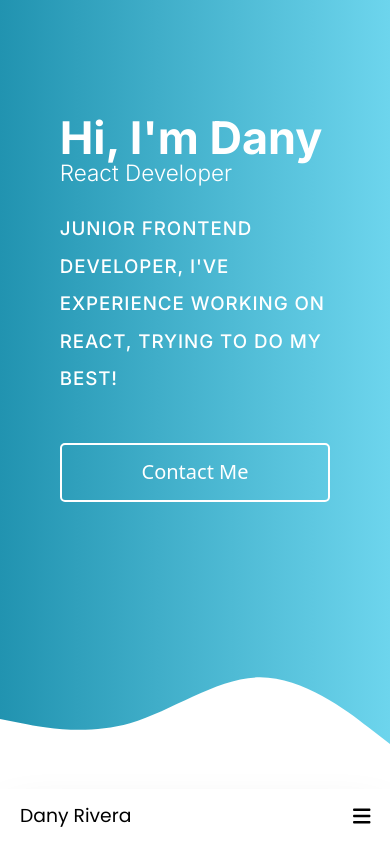
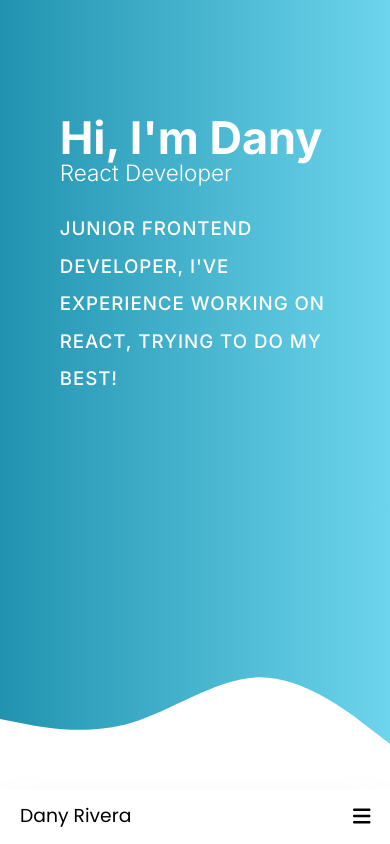
Before and after one commit to DanyRivera/portafolio, a Next.js app: page / in a window 390 px wide. Shown: the top 844 px of the page. Built offline with nearby package versions, Linux system fonts and the light colour scheme.

Commit message:
V1.3 Lista!

```diff
--- a/pages/index.js
+++ b/pages/index.js
@@ -29,7 +29,7 @@ export default function Home() {
 
             <Link href="/contact" >
               <button
-                className={`${styles.efecto} ${styles.animacion} mt-8 border-2 text-tertiary py-5 border-tertiary rounded-lg md:w-50 md:uppercase`}
+                className={`hidden md:block ${styles.efecto} ${styles.animacion} mt-8 border-2 text-tertiary py-5 border-tertiary rounded-lg md:w-50 md:uppercase`}
               >Contact Me</button>
             </Link>
 
```
